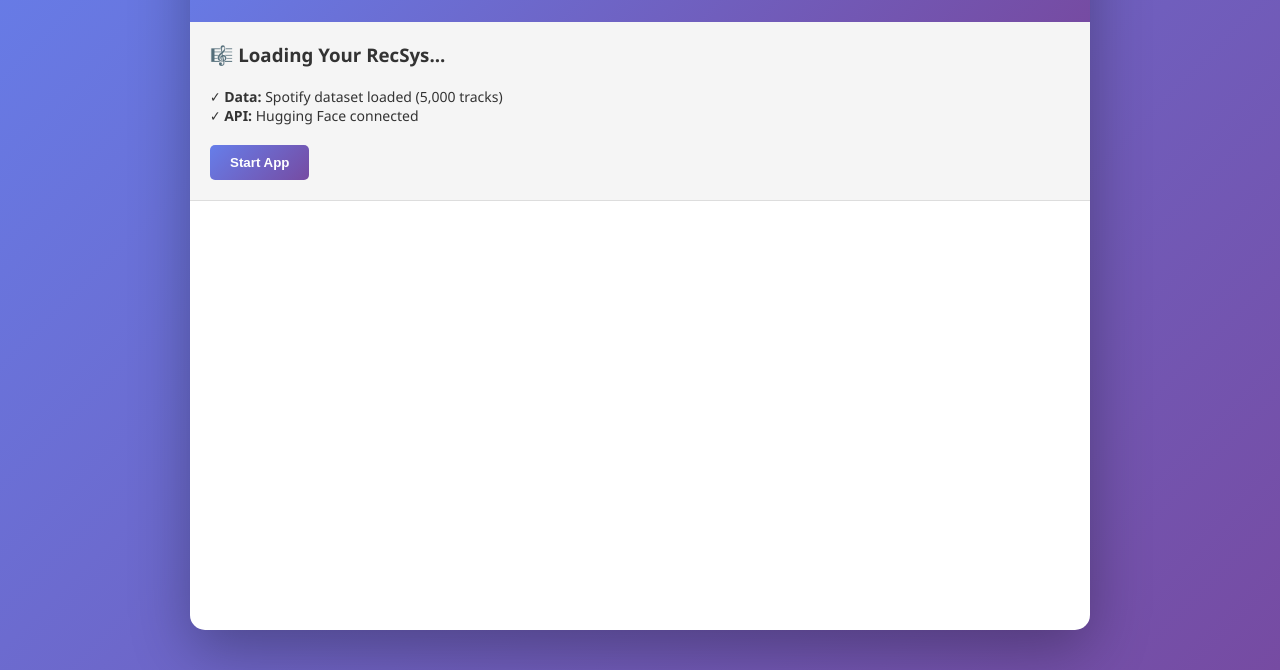
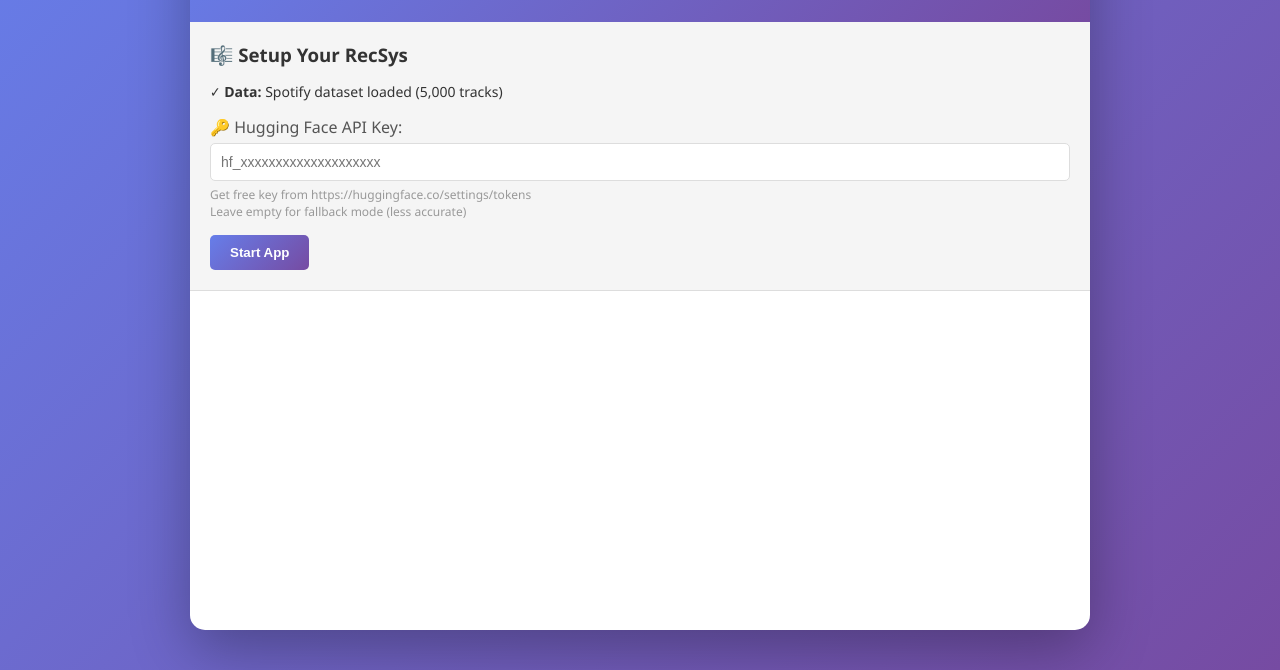
Before and after one commit to kheddine/spotify-recsys1, a plain HTML site: page index.html in a window 1280 px wide. Shown: the part 130-800 px from the top of the page. Drawn offline with Linux system fonts and the light colour scheme.

Commit message:
Update index.html

```diff
--- a/index.html
+++ b/index.html
@@ -14,17 +14,22 @@
     </div>
 
     <div class="setup-panel active" id="setupPanel">
-      <h3>🎼 Loading Your RecSys...</h3>
+      <h3>🎼 Setup Your RecSys</h3>
 
       <div class="input-group">
-        <p style="font-size: 14px; color: #333; margin: 20px 0;">
-          <strong>✓ Data:</strong> Spotify dataset loaded (5,000 tracks)<br>
-          <strong>✓ API:</strong> Hugging Face connected<br>
+        <p style="font-size: 14px; color: #333; margin: 10px 0;">
+          <strong>✓ Data:</strong> Spotify dataset loaded (5,000 tracks)
         </p>
       </div>
 
+      <div class="input-group">
+        <label>🔑 Hugging Face API Key:</label>
+        <input type="password" id="apiKey" placeholder="hf_xxxxxxxxxxxxxxxxxxxx">
+        <p class="small-text">Get free key from https://huggingface.co/settings/tokens<br>Leave empty for fallback mode (less accurate)</p>
+      </div>
+
       <div class="button-group">
-        <button class="btn-primary" id="initBtn" onclick="initializeSystem()">Start App</button>
+        <button class="btn-primary" id="initBtn">Start App</button>
       </div>
     </div>
 
@@ -48,6 +53,11 @@
 
       <div class="mood-keywords" id="moodKeywords"></div>
 
+      <div style="padding: 10px 20px; background: #f5f5f5; border-top: 1px solid #ddd; max-height: 150px; overflow-y: auto;">
+        <p style="font-size: 12px; font-weight: 500; color: #333; margin-bottom: 8px;">🎵 My Playlist (<span id="playlistCount">0</span>):</p>
+        <div id="playlistDisplay" style="font-size: 11px; color: #666;"></div>
+      </div>
+
       <div class="input-area">
         <input type="text" id="userInput" placeholder="e.g., make it more energetic, add sad vibes, electronic..." autofocus>
         <button onclick="sendMessage()">Send</button>
```
